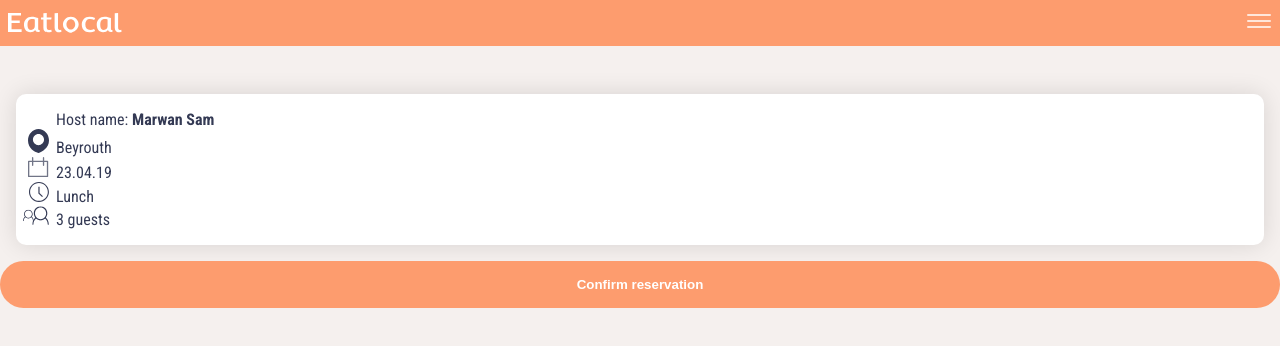
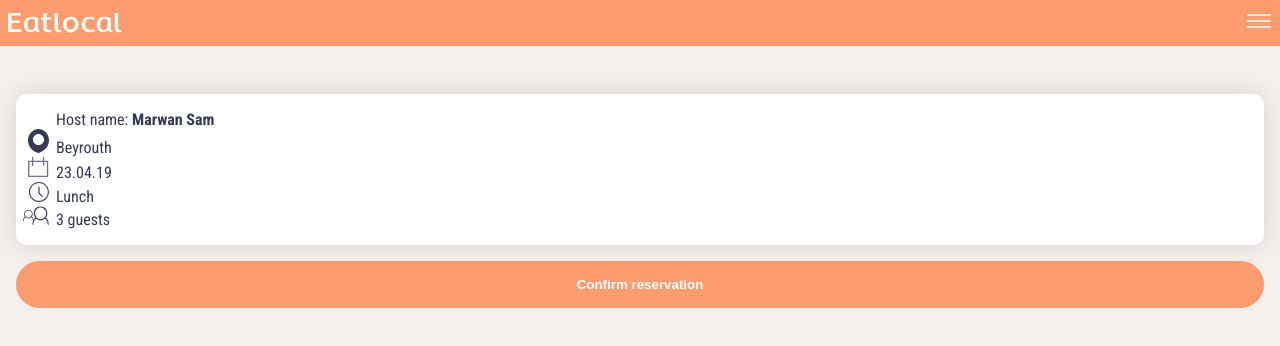
Before and after one commit to justinezahiri/eatlocal, a React (Create React App) app in the folder client/: page /confirm in a window 1280 px wide. Shown: the top 346 px of the page. Built offline with nearby package versions, Linux system fonts and the light colour scheme.

Commit message:
fixed confirm resa button centering

```diff
--- a/client/src/components/Recap.js
+++ b/client/src/components/Recap.js
@@ -20,8 +20,10 @@ class Recap extends Component {
                 <li className="guests">3 guests</li>
               </ul>
             </div>
+            <button className="btn" type="submit">
+              Confirm reservation
+            </button>
           </div>
-          <button className="btn">Confirm reservation</button>
         </div>
       </div>
     );
```
Also changed, not shown: 1 other file (tests, documents, lock files or other folders).
